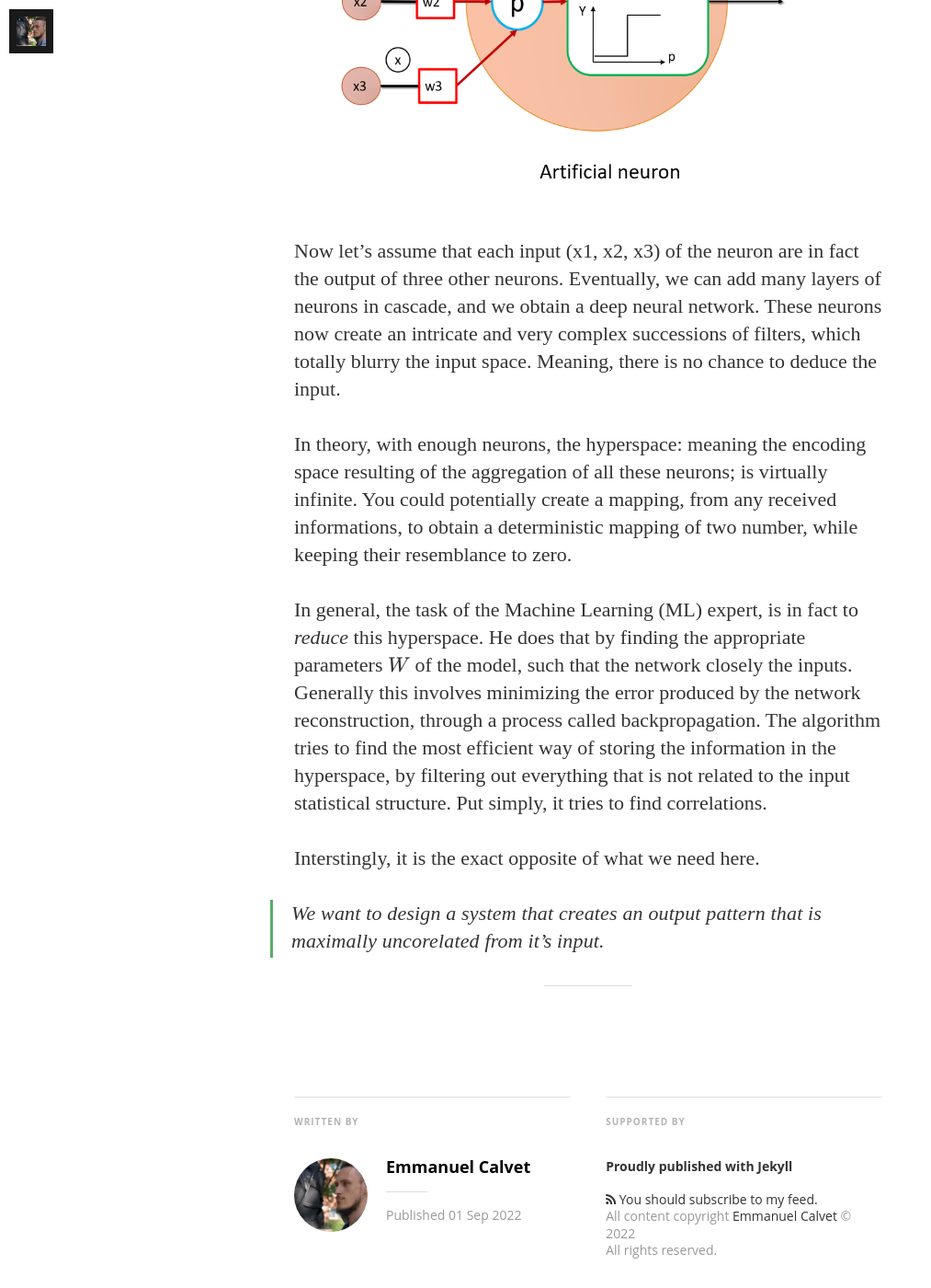
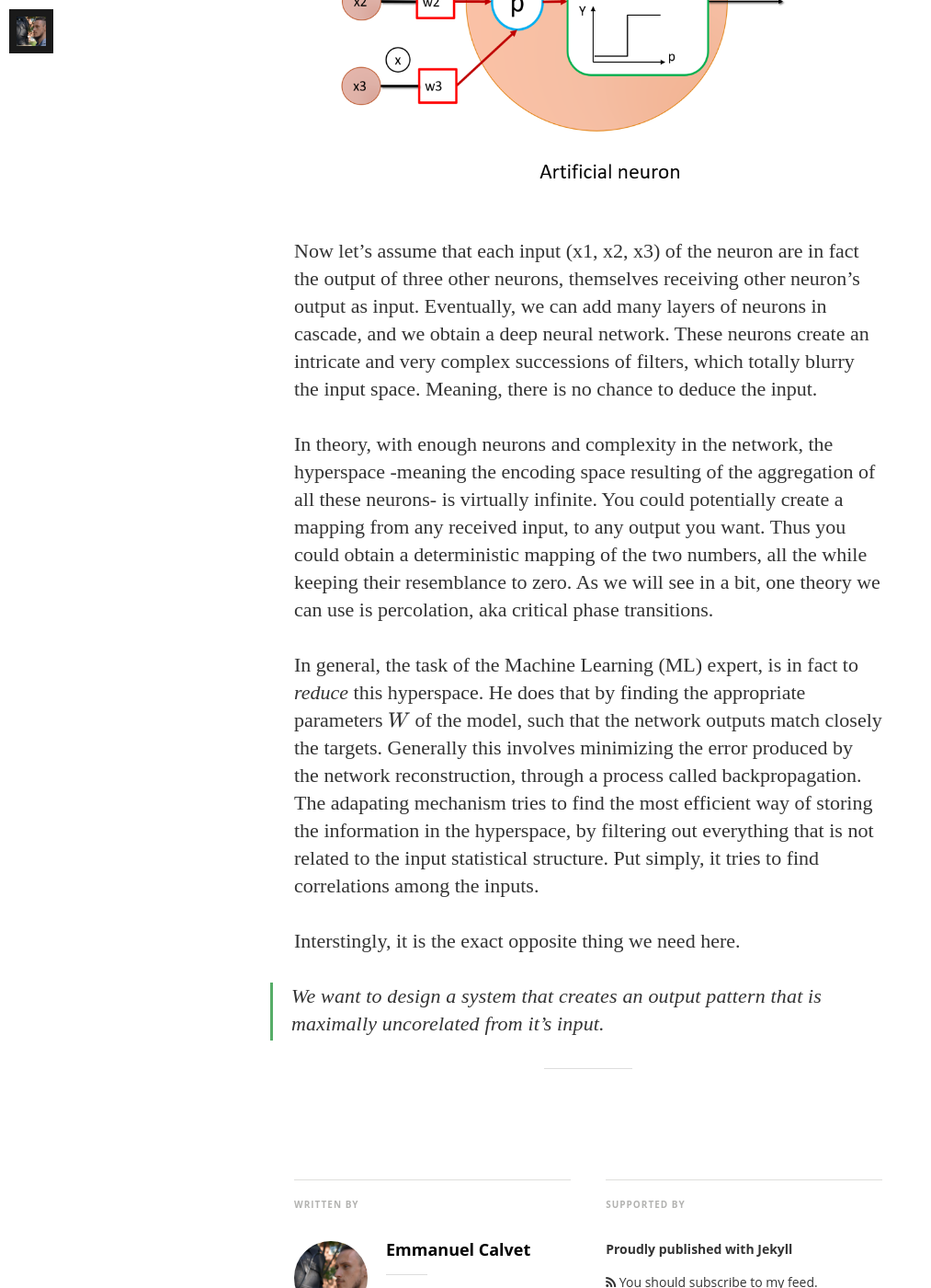
Before and after one commit to ManuNeuro/EmmanuelCalvet, a Jekyll site: the page built from _posts/2022-09-01-whitepaper-p1.md, in a window 1280 px wide and 1400 px high, scrolled down 3980 px. Shown: the whole window at 92% size, without its empty margins (0-1013 px from the left). Built offline with Jekyll 4.4.1, drawn with Linux system fonts in a browser that asks for light colours; nearby versions of some CDN libraries; some web fonts are replaced; formulas are drawn with MathJax 3; comment, search, counter and statistics services are not loaded.

Commit message:
Update 2022-09-01-whitepaper-p1.md

```diff
--- a/_posts/2022-09-01-whitepaper-p1.md
+++ b/_posts/2022-09-01-whitepaper-p1.md
@@ -47,16 +47,16 @@ To design such a function, I had to keep two important properties in mind:
 
 For me, neural networks are all about non-linearities. Each neuron consist in applying a non-linear function to its inputs. From the picture below, we see that a neuron consist in a mathematical functon, $f(x, W)$, displayed as a step function. The neuron receives a sum of inputs, vector $x$, weighted by the matrix $W$. First thing, one carn clearly see that the function of this neuron is purely deterministic. This is good, because it is exactly what you want for the design of $F$. Second, the state of the neuron $y$ is binary, because below a certain value of $x$, it's going to gives $0$, while above this value, it's going to give $1$. This property assures that you have a binary output, while providing you for a non-inversible function! Because as you can see, you can only two possible value of y, but you can map many values of x!
 
-![The artificial neuron is a mathematical simplification of a biological neuron, composed of an activation function f (here we use the step function). The neuron receive a weighted (W) sum of inputs (x), such that it's output is y=f(x, W). Note that the action of the neuron is completely deterministic. Moreover, one neurone alone is also inversible. Image from the author.]({{ '/assets/article_images/2022-09-01-whitepaper-p1/pic2.png' | relative_url }})
+![The artificial neuron is a mathematical simplification of a biological neuron, composed of an activation function f (here we use the step function). The neuron receive a weighted (W) sum of inputs (x), such that it's output is y=f(x, W). Note that the action of the neuron is completely deterministic. Moreover, one neurone alone is also non-inversible. Image made by the author.]({{ '/assets/article_images/2022-09-01-whitepaper-p1/pic2.png' | relative_url }})
 
 
-Now let's assume that each input (x1, x2, x3) of the neuron are in fact the output of three other neurons. Eventually, we can add many layers of neurons in cascade, and we obtain a deep neural network. These neurons now create an intricate and very complex successions of filters, which totally blurry the input space. Meaning, there is no chance to deduce the input.
+Now let's assume that each input (x1, x2, x3) of the neuron are in fact the output of three other neurons, themselves receiving other neuron's output as input. Eventually, we can add many layers of neurons in cascade, and we obtain a deep neural network. These neurons create an intricate and very complex successions of filters, which totally blurry the input space. Meaning, there is no chance to deduce the input.
 
-In theory, with enough neurons, the hyperspace: meaning the encoding space resulting of the aggregation of all these neurons; is virtually infinite. You could potentially create a mapping, from any received informations, to obtain a deterministic mapping of two number, while keeping their resemblance to zero.
+In theory, with enough neurons and complexity in the network, the hyperspace -meaning the encoding space resulting of the aggregation of all these neurons- is virtually infinite. You could potentially create a mapping from any received input, to any output you want. Thus you could obtain a deterministic mapping of the two numbers, all the while keeping their resemblance to zero. As we will see in a bit, one theory we can use is percolation, aka critical phase transitions.
 
-In general, the task of the Machine Learning (ML) expert, is in fact to *reduce* this hyperspace. He does that by finding the appropriate parameters $W$ of the model, such that the network closely the inputs. Generally this involves minimizing the error produced by the network reconstruction, through a process called backpropagation. The algorithm tries to find the most efficient way of storing the information in the hyperspace, by filtering out everything that is not related to the input statistical structure. Put simply, it tries to find correlations.
+In general, the task of the Machine Learning (ML) expert, is in fact to *reduce* this hyperspace. He does that by finding the appropriate parameters $W$ of the model, such that the network outputs match closely the targets. Generally this involves minimizing the error produced by the network reconstruction, through a process called backpropagation. The adapating mechanism tries to find the most efficient way of storing the information in the hyperspace, by filtering out everything that is not related to the input statistical structure. Put simply, it tries to find correlations among the inputs.
 
-Interstingly, it is the exact opposite of what we need here.
+Interstingly, it is the exact opposite thing we need here.
 > We want to design a system that creates an output pattern that is maximally uncorelated from it's input.
 
 ***
```
